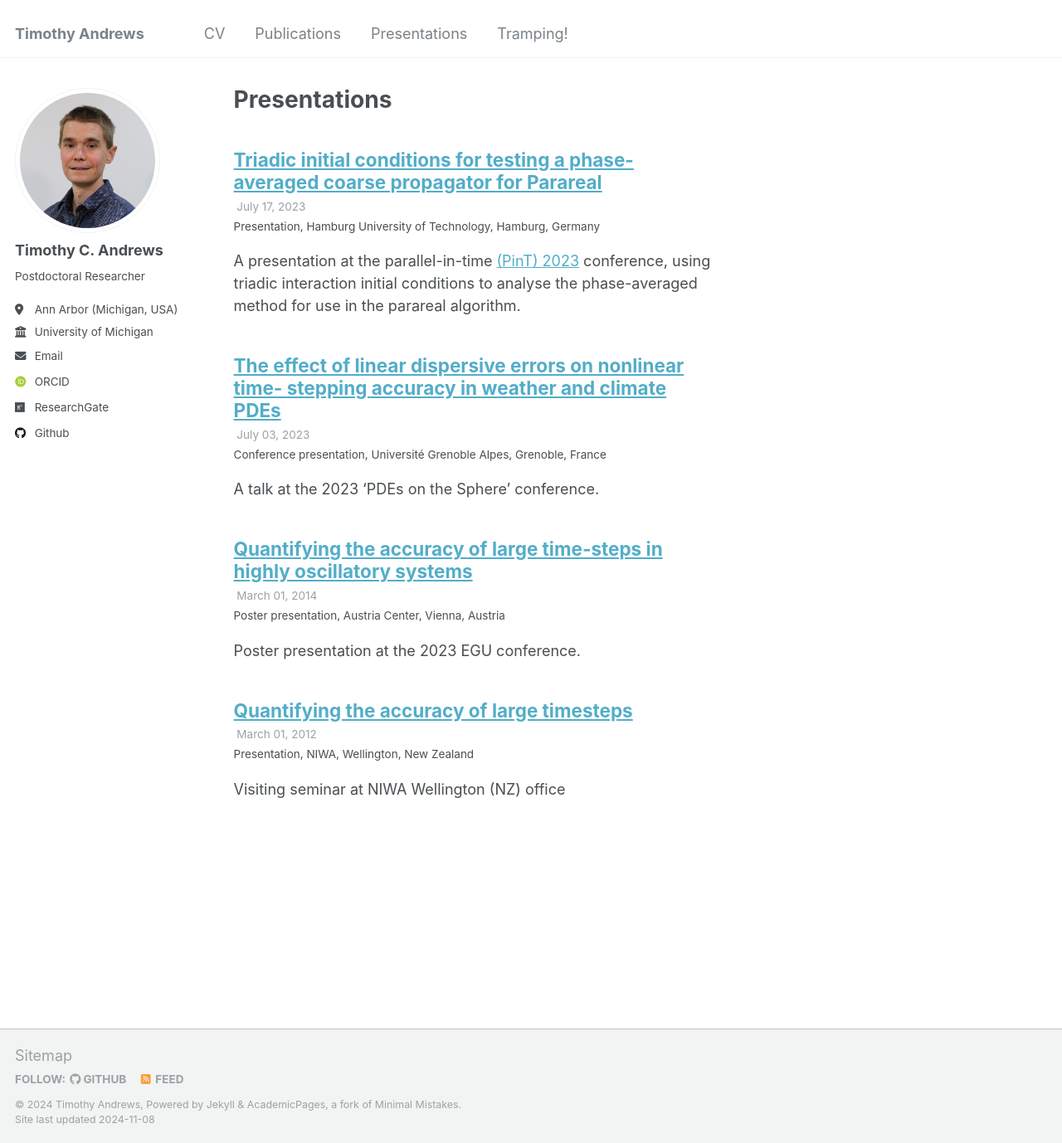
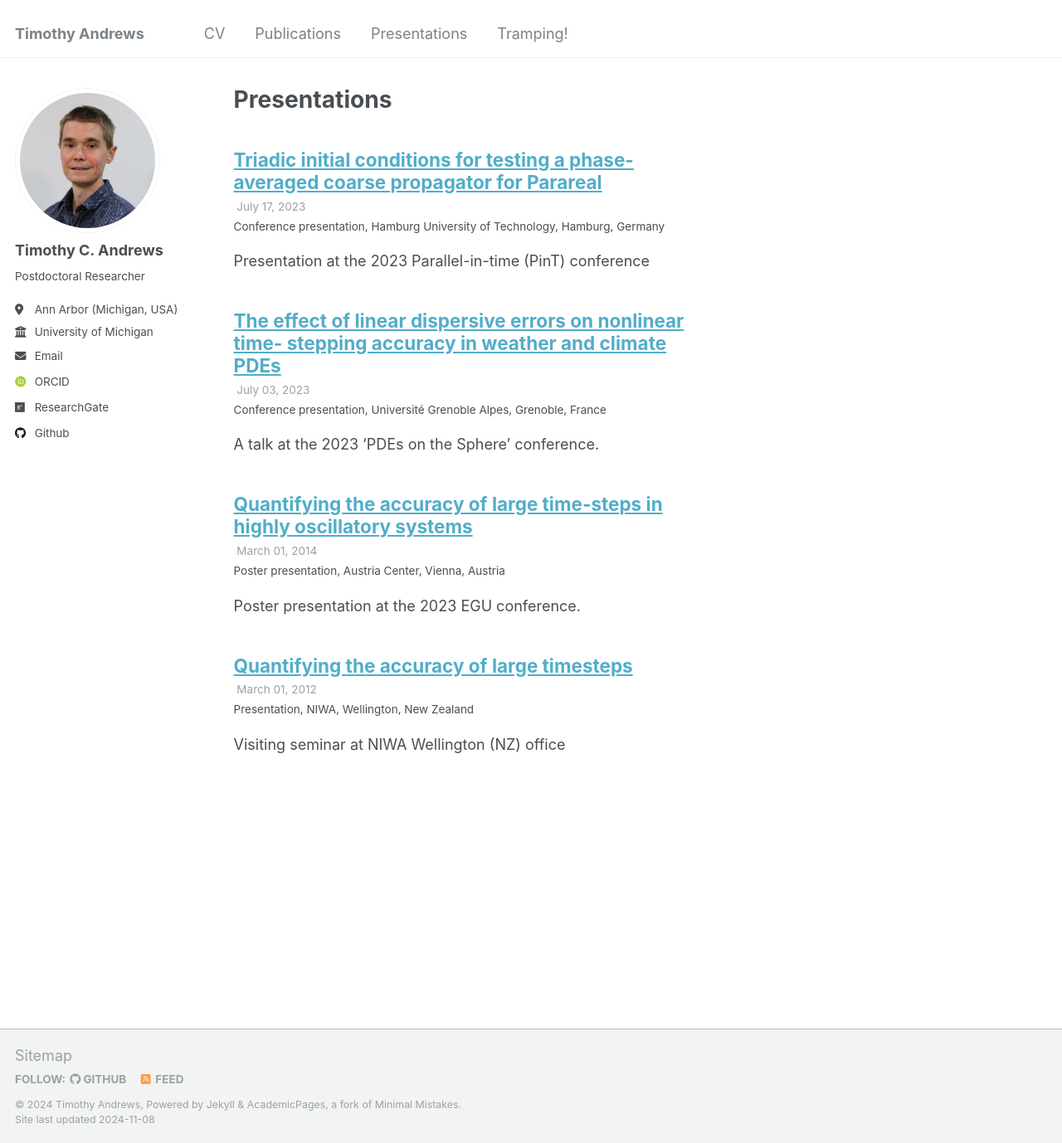
Before and after one commit to ta440/ta440.github.io, a Jekyll site: the page built from _pages/talks.html, in a window 1280 px wide and 1378 px high. Shown: the whole window at 83% size. Built offline with Jekyll 4.4.1, drawn with Linux system fonts in a browser that asks for light colours; some web fonts are replaced; part of the change alters nothing that is shown.

Commit message:
Update 2023-07-17-pint.md

```diff
--- a/_talks/2023-07-17-pint.md
+++ b/_talks/2023-07-17-pint.md
@@ -1,9 +1,10 @@
 ---
 title: "Triadic initial conditions for testing a phase-averaged coarse propagator for Parareal"
 collection: talks
-type: "Presentation"
+type: "Conference presentation"
 permalink: /talks/2023-07-17-pint
 venue: "Hamburg University of Technology"
+excerpt: "Presentation at the 2023 Parallel-in-time (PinT) conference"
 date: 2023-07-17
 location: "Hamburg, Germany"
 ---
```
